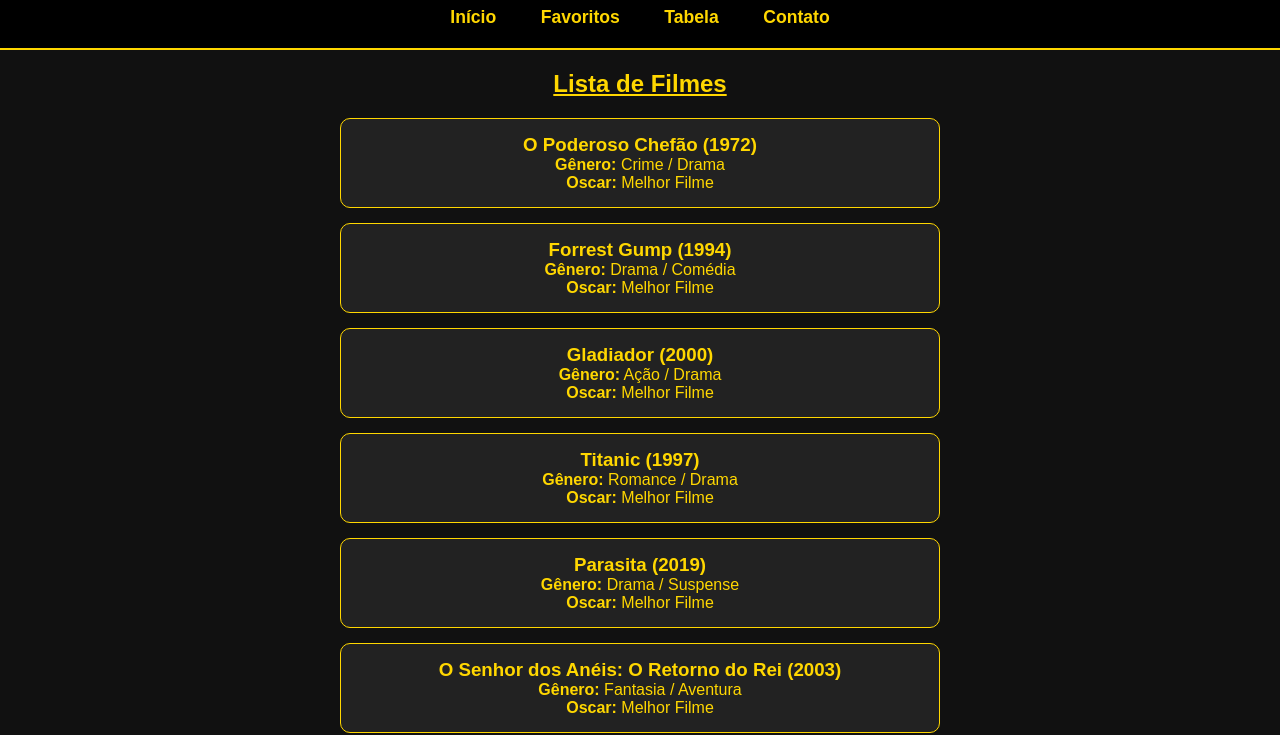
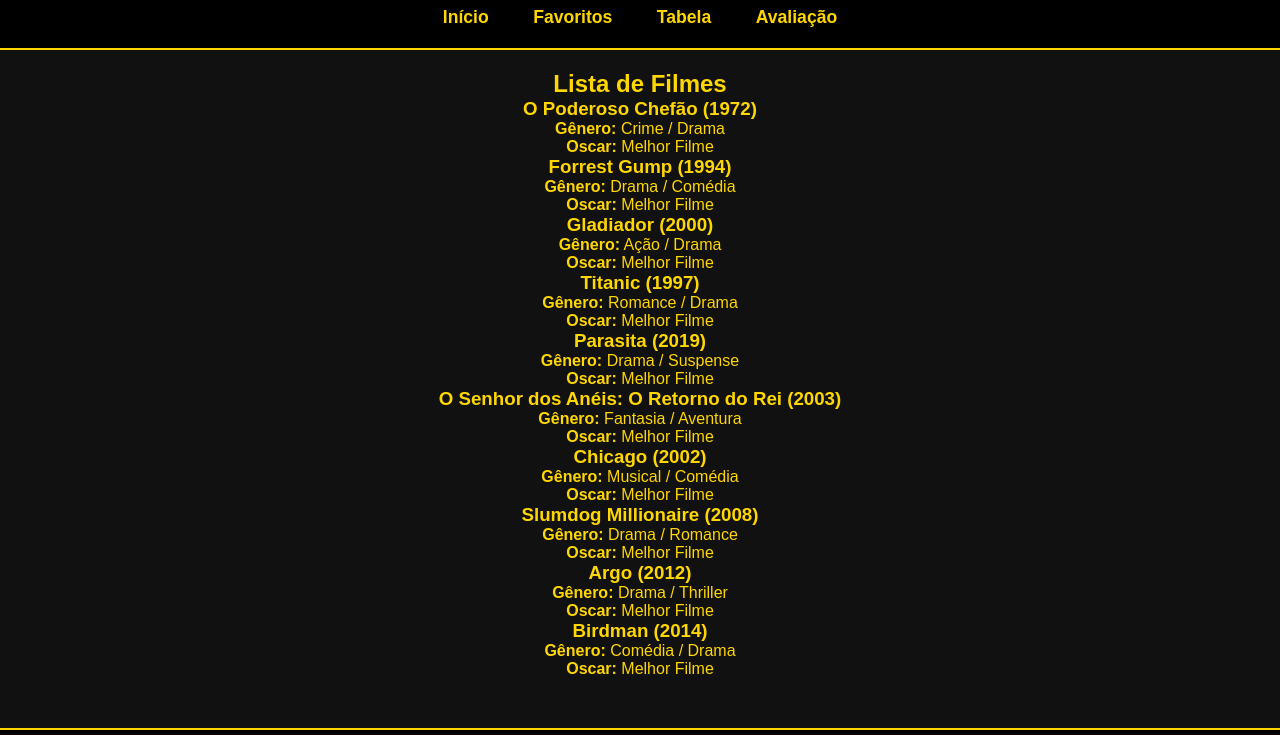
Before and after one commit to PedroLK23/-site_series_filmes, a plain HTML site: page site_series_filmes/index2.html in a window 1280 px wide. Shown: the part 68-803 px from the top of the page. Drawn offline with Linux system fonts and the light colour scheme.

Commit message:
Update index2.html

```diff
--- a/site_series_filmes/index2.html
+++ b/site_series_filmes/index2.html
@@ -5,7 +5,7 @@
     <meta charset="UTF-8">
     <meta name="viewport" content="width=device-width, initial-scale=1.0">
     <title>Novidades e Sugestões</title>
-    <link rel="stylesheet" href="style5.css">
+    <link rel="stylesheet" href="style2.css">
 </head>
 
 <body>
@@ -15,7 +15,7 @@
             <a href="index.html">Início</a>
             <a href="favoritos.html">Favoritos</a>
             <a href="tabela.html">Tabela</a>
-            <a href="contato.html">Contato</a>
+            <a href="avaliacao.html">Avaliação</a>
         </nav>
     </header>
 
@@ -86,9 +86,13 @@
         </section>
     </main>
 
+    <!-- 🕒 Rodapé com data/hora -->
     <footer>
         <p>&copy; 2025 Filmes Premiados. Todos os direitos reservados.</p>
+        <p id="dataAtual"></p>
     </footer>
+
+    <script src="script.js"></script>
 </body>
 
 </html>
```
